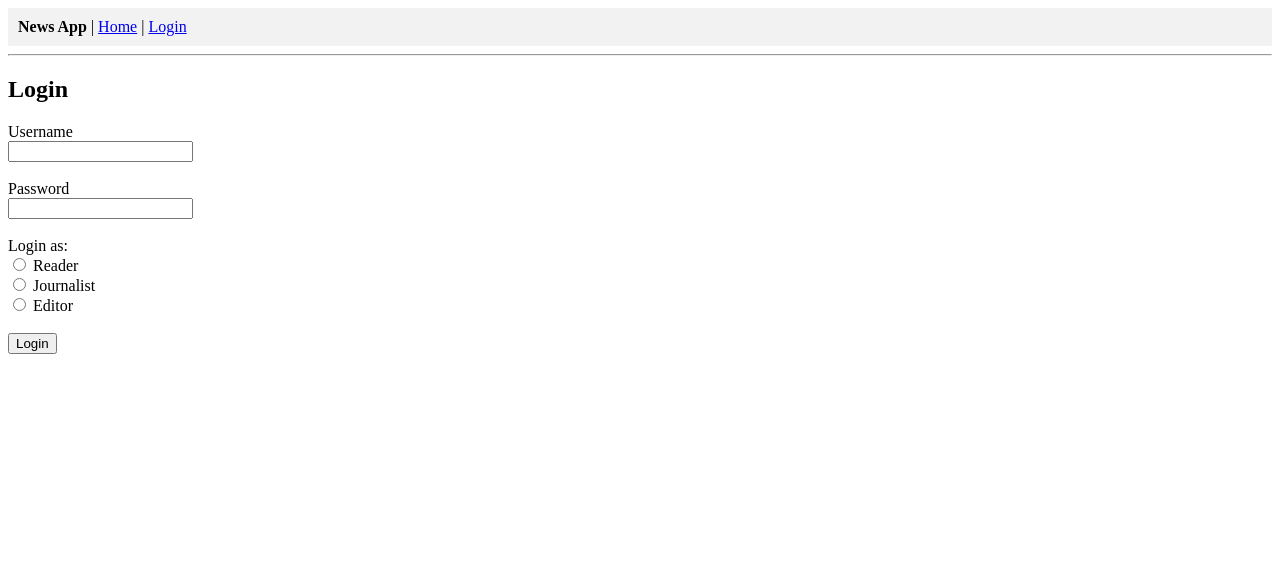
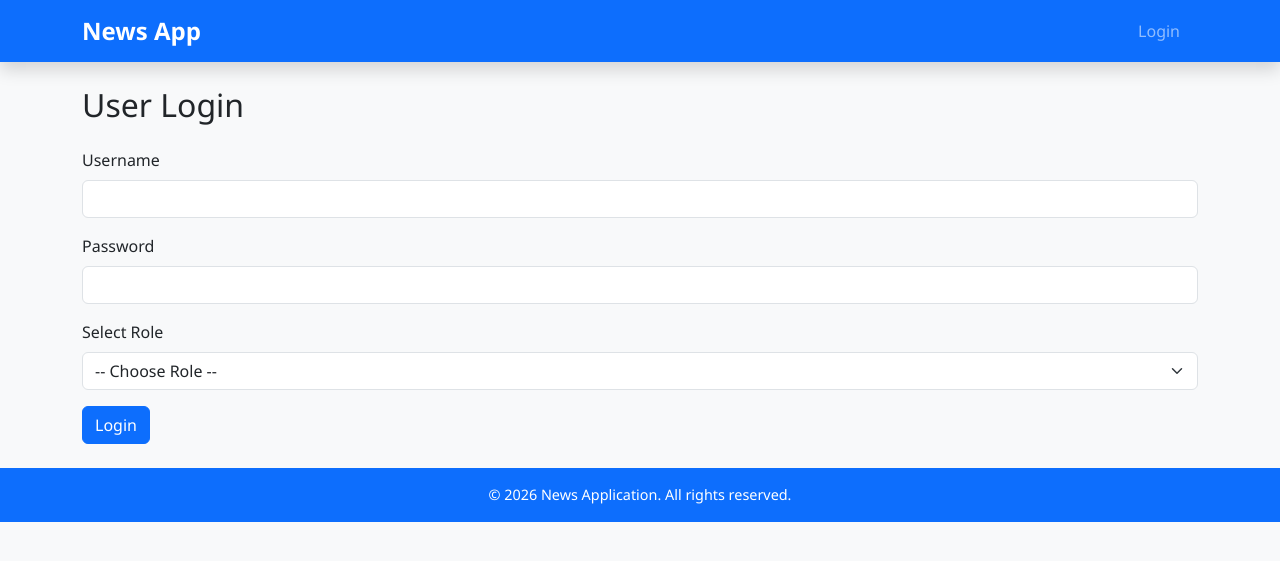
Before and after one commit to chal88/news_application, a Django app: page /login/ in a window 1280 px wide. Shown: the top 561 px of the page. Run offline with Django 5.2, Linux system fonts and the light colour scheme; parts of the project's set-up code (start-up, migrations or seed data) failed here and were passed over.

Commit message:
Clean gitignore and finalize UI, templates, and static assets

```diff
--- /dev/null
+++ b/news_app/static/news_app/static/news_app/css/styles.css
@@ -0,0 +1,39 @@
+/* General body styling */
+body {
+    font-family: 'Segoe UI', Tahoma, Geneva, Verdana, sans-serif;
+    background-color: #f8f9fa;
+}
+
+/* Navbar */
+.navbar-brand {
+    font-size: 1.5rem;
+}
+
+.navbar-nav .nav-link {
+    margin-right: 10px;
+}
+
+/* Buttons in navbar */
+.navbar .btn-sm {
+    padding: 2px 10px;
+    font-size: 0.85rem;
+}
+
+/* Article cards */
+.card {
+    box-shadow: 0 4px 8px rgba(0,0,0,0.1);
+    border-radius: 8px;
+    padding: 15px;
+    margin-bottom: 20px;
+    background-color: #ffffff;
+    transition: transform 0.2s;
+}
+
+.card:hover {
+    transform: scale(1.02);
+}
+
+/* Footer */
+footer {
+    font-size: 0.9rem;
+}
--- a/news_app/templates/news_app/base.html
+++ b/news_app/templates/news_app/base.html
@@ -1,37 +1,71 @@
 <!DOCTYPE html>
-<html>
+<html lang="en">
 <head>
-    <title>News Application</title>
+    <meta charset="UTF-8">
+    <title>{% block title %}News Application{% endblock %}</title>
+
+    <!-- Bootstrap 5 CSS -->
+    <link href="https://cdn.jsdelivr.net/npm/bootstrap@5.3.2/dist/css/bootstrap.min.css" rel="stylesheet">
+
+    <!-- Custom CSS -->
+    {% load static %}
+    <link href="{% static 'news_app/css/styles.css' %}" rel="stylesheet">
 </head>
 <body>
 
-<header style="padding: 10px; background: #f2f2f2;">
-    <strong>News App</strong> |
+<!-- Navbar -->
+<nav class="navbar navbar-expand-lg navbar-dark bg-primary shadow">
+    <div class="container">
+        <a class="navbar-brand fw-bold" href="{% url 'article_list' %}">News App</a>
+        <button class="navbar-toggler" type="button" data-bs-toggle="collapse" data-bs-target="#navbarNav"
+                aria-controls="navbarNav" aria-expanded="false" aria-label="Toggle navigation">
+            <span class="navbar-toggler-icon"></span>
+        </button>
 
-    <a href="{% url 'article_list' %}">Home</a> |
-
+        <div class="collapse navbar-collapse" id="navbarNav">
+            <ul class="navbar-nav ms-auto">
                 {% if user.is_authenticated %}
-        Logged in as <strong>{{ user.username }}</strong>
-        ({{ user.role }}) |
+                    <li class="nav-item">
+                        <span class="nav-link">Logged in as <strong>{{ user.username }}</strong> ({{ user.role|title }})</span>
+                    </li>
 
                     {% if user.role == "journalist" %}
-            <a href="{% url 'journalist_dashboard' %}">My Articles</a> |
+                        <li class="nav-item">
+                            <a class="nav-link" href="{% url 'journalist_dashboard' %}">My Articles</a>
+                        </li>
                     {% endif %}
 
                     {% if user.role == "editor" %}
-            <a href="{% url 'pending_articles' %}">Pending Articles</a> |
+                        <li class="nav-item">
+                            <a class="nav-link" href="{% url 'pending_articles' %}">Pending Articles</a>
+                        </li>
                     {% endif %}
 
-        <a href="{% url 'logout' %}">Logout</a>
+                    <li class="nav-item">
+                        <a class="nav-link" href="{% url 'logout' %}">Logout</a>
+                    </li>
                 {% else %}
-        <a href="{% url 'login' %}">Login</a>
+                    <li class="nav-item">
+                        <a class="nav-link" href="{% url 'login' %}">Login</a>
+                    </li>
                 {% endif %}
-</header>
+            </ul>
+        </div>
+    </div>
+</nav>
 
-<hr>
-
+<!-- Main content -->
+<div class="container mt-4">
     {% block content %}
     {% endblock %}
+</div>
 
+<!-- Footer -->
+<footer class="bg-primary text-white text-center py-3 mt-4">
+    © 2026 News Application. All rights reserved.
+</footer>
+
+<!-- Bootstrap JS Bundle -->
+<script src="https://cdn.jsdelivr.net/npm/bootstrap@5.3.2/dist/js/bootstrap.bundle.min.js"></script>
 </body>
 </html>
--- a/news_app/templates/news_app/login.html
+++ b/news_app/templates/news_app/login.html
@@ -1,27 +1,58 @@
-{% extends "news_app/base.html" %}
+{% extends 'news_app/base.html' %}
+{% block title %}Login{% endblock %}
 
 {% block content %}
-<h2>Login</h2>
+<h2 class="mb-4">User Login</h2>
 
-<form method="post">
+<form method="post" class="needs-validation" novalidate>
     {% csrf_token %}
 
-    <label>Username</label><br>
-    <input type="text" name="username" required><br><br>
+    {% if messages %}
+        {% for message in messages %}
+            <div class="alert alert-danger">{{ message }}</div>
+        {% endfor %}
+    {% endif %}
 
-    <label>Password</label><br>
-    <input type="password" name="password" required><br><br>
+    <div class="mb-3">
+        <label for="username" class="form-label">Username</label>
+        <input type="text" class="form-control" id="username" name="username" required>
+        <div class="invalid-feedback">Enter your username.</div>
+    </div>
 
-    <label>Login as:</label><br>
-    <input type="radio" name="role" value="reader" required> Reader<br>
-    <input type="radio" name="role" value="journalist"> Journalist<br>
-    <input type="radio" name="role" value="editor"> Editor<br><br>
+    <div class="mb-3">
+        <label for="password" class="form-label">Password</label>
+        <input type="password" class="form-control" id="password" name="password" required>
+        <div class="invalid-feedback">Enter your password.</div>
+    </div>
 
-    <button type="submit">Login</button>
+    <div class="mb-3">
+        <label for="role" class="form-label">Select Role</label>
+        <select class="form-select" id="role" name="role" required>
+            <option value="">-- Choose Role --</option>
+            <option value="journalist">Journalist</option>
+            <option value="editor">Editor</option>
+            <option value="reader">Reader</option>
+        </select>
+        <div class="invalid-feedback">Select your role.</div>
+    </div>
+
+    <button type="submit" class="btn btn-primary">Login</button>
 </form>
 
-{% for message in messages %}
-<p style="color:red;">{{ message }}</p>
-{% endfor %}
-
+<script>
+    // Bootstrap form validation
+    (() => {
+        'use strict';
+        const forms = document.querySelectorAll('.needs-validation');
+        Array.from(forms).forEach(form => {
+            form.addEventListener('submit', event => {
+                if (!form.checkValidity()) {
+                    event.preventDefault();
+                    event.stopPropagation();
+                }
+                form.classList.add('was-validated');
+            }, false);
+        });
+    })();
+</script>
 {% endblock %}
--- a/news_project/settings.py
+++ b/news_project/settings.py
@@ -131,6 +131,8 @@ USE_TZ = True
 
 STATIC_URL = 'static/'
 
+STATICFILES_DIRS = [BASE_DIR / 'news_app' / 'static']
+
 AUTH_USER_MODEL = 'news_app.CustomUser'
 
 EMAIL_BACKEND = 'django.core.mail.backends.console.EmailBackend'
```
Also changed, not shown: news_app/templates/news_app/article_list.html (+20 -30 lines), news_app/templates/news_app/journalist_dashboard.html (+28 -17 lines), news_app/templates/news_app/pending_articles.html (+15 -8 lines), news_app/templates/news_app/submit_article.html (+38 -10 lines), README.md, db.sqlite3 (deleted), 1 other file. Lines whose indentation alone changed are shown as unchanged.
